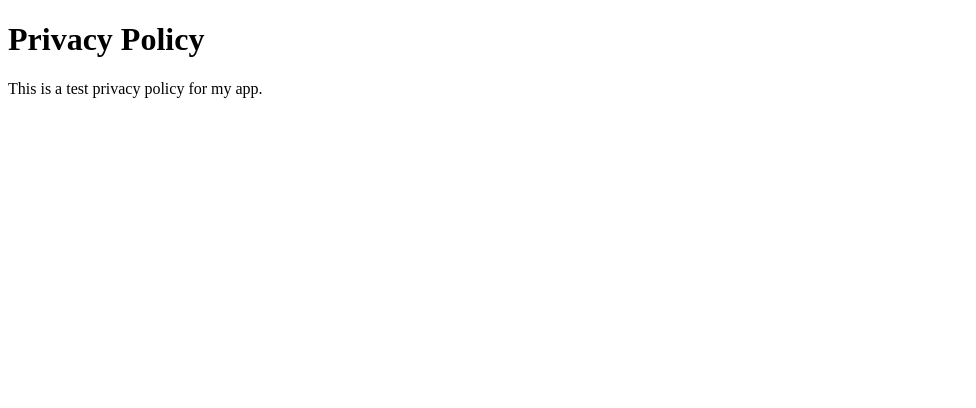
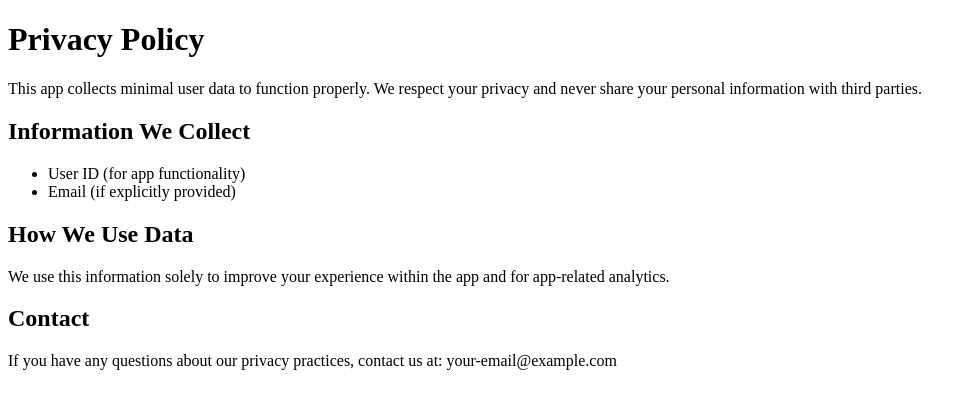
Before and after one commit to klausmuller1442-blip/my-privacy-policy, a plain HTML site: page index.html in a window 1280 px wide. Shown: the whole page, without its empty margins (0-976 px from the left). Drawn offline with Linux system fonts and the light colour scheme.

Commit message:
Update index.html

```diff
--- a/index.html
+++ b/index.html
@@ -6,6 +6,18 @@
 </head>
 <body>
   <h1>Privacy Policy</h1>
-  <p>This is a test privacy policy for my app.</p>
+  <p>This app collects minimal user data to function properly. We respect your privacy and never share your personal information with third parties.</p>
+
+  <h2>Information We Collect</h2>
+  <ul>
+    <li>User ID (for app functionality)</li>
+    <li>Email (if explicitly provided)</li>
+  </ul>
+
+  <h2>How We Use Data</h2>
+  <p>We use this information solely to improve your experience within the app and for app-related analytics.</p>
+
+  <h2>Contact</h2>
+  <p>If you have any questions about our privacy practices, contact us at: your-email@example.com</p>
 </body>
 </html>
```
